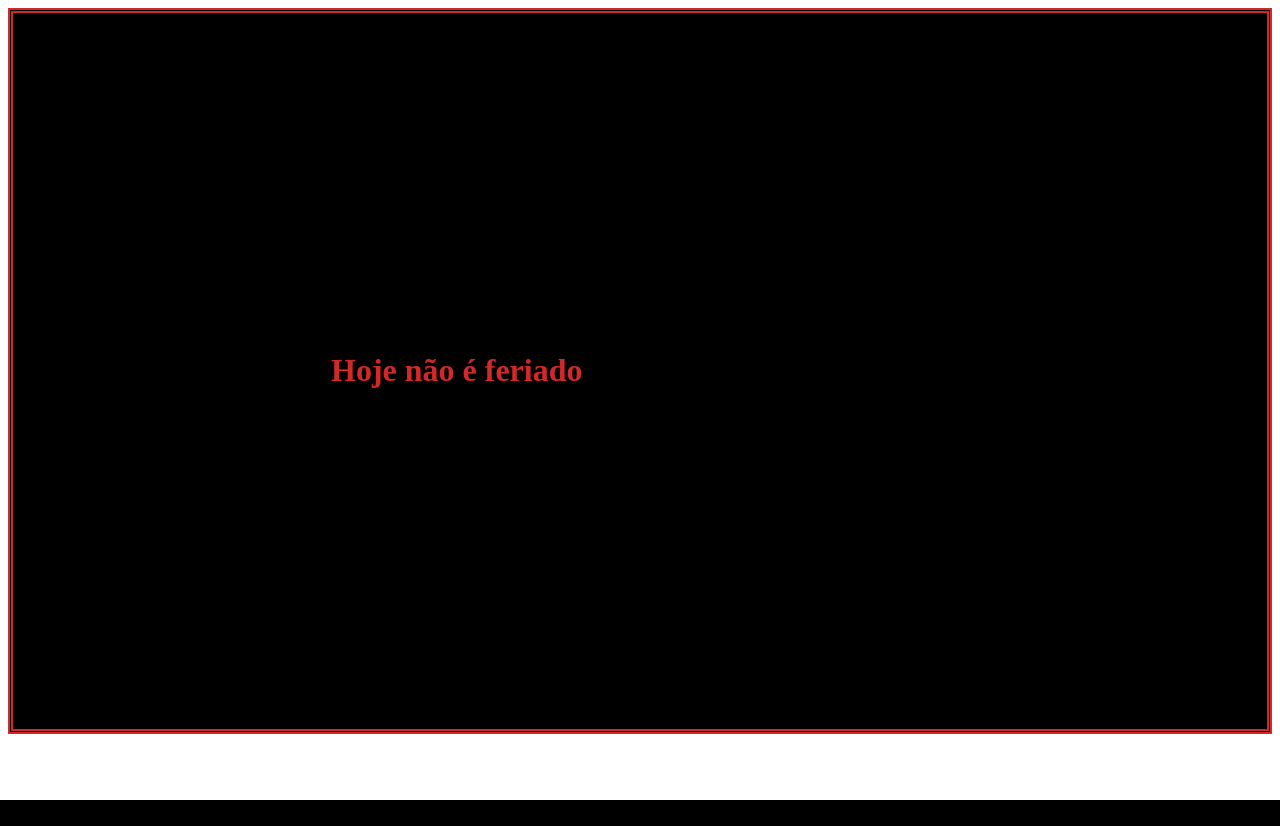
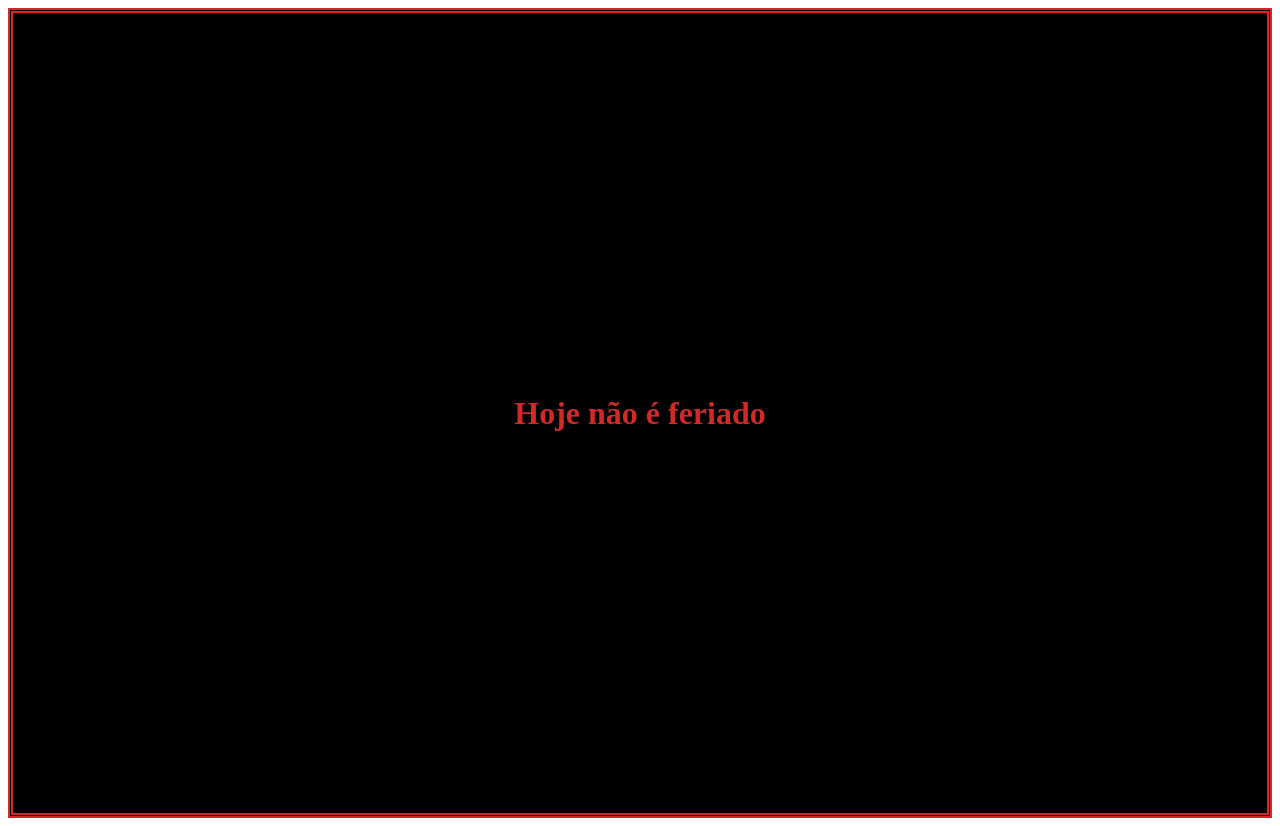
Before and after one commit to gustapinto/fatec_dsm_avaliacao_dev_web_3, a Django app: page / in a window 1280 px wide. Before the commit the page ends 800 px from the top, so only its background shows below. Run offline with Django 4.2, Linux system fonts and the light colour scheme; data that the repository does not hold is empty.

Commit message:
Modificações HTML

```diff
--- a/feriados/core/templates/feriados.html
+++ b/feriados/core/templates/feriados.html
@@ -10,8 +10,13 @@
     div{
       color: #d12828;
       font-family: 'EB Garamond', serif;
-      padding: 159px;
-        }
+      display: grid;
+      height: 100vh;
+      place-items: center;
+    }
+    html{
+      overflow-y: hidden;
+    }
   </style>
 </head>
 <body>
```
